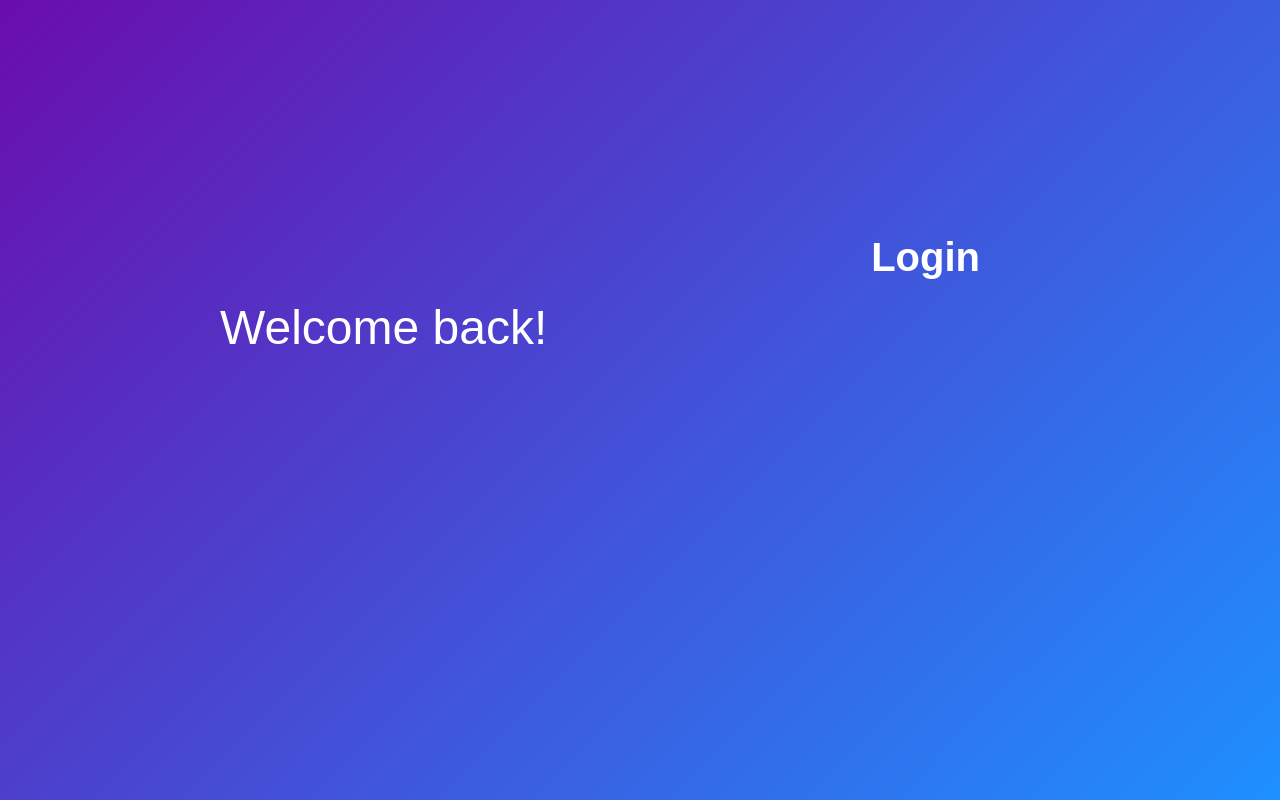
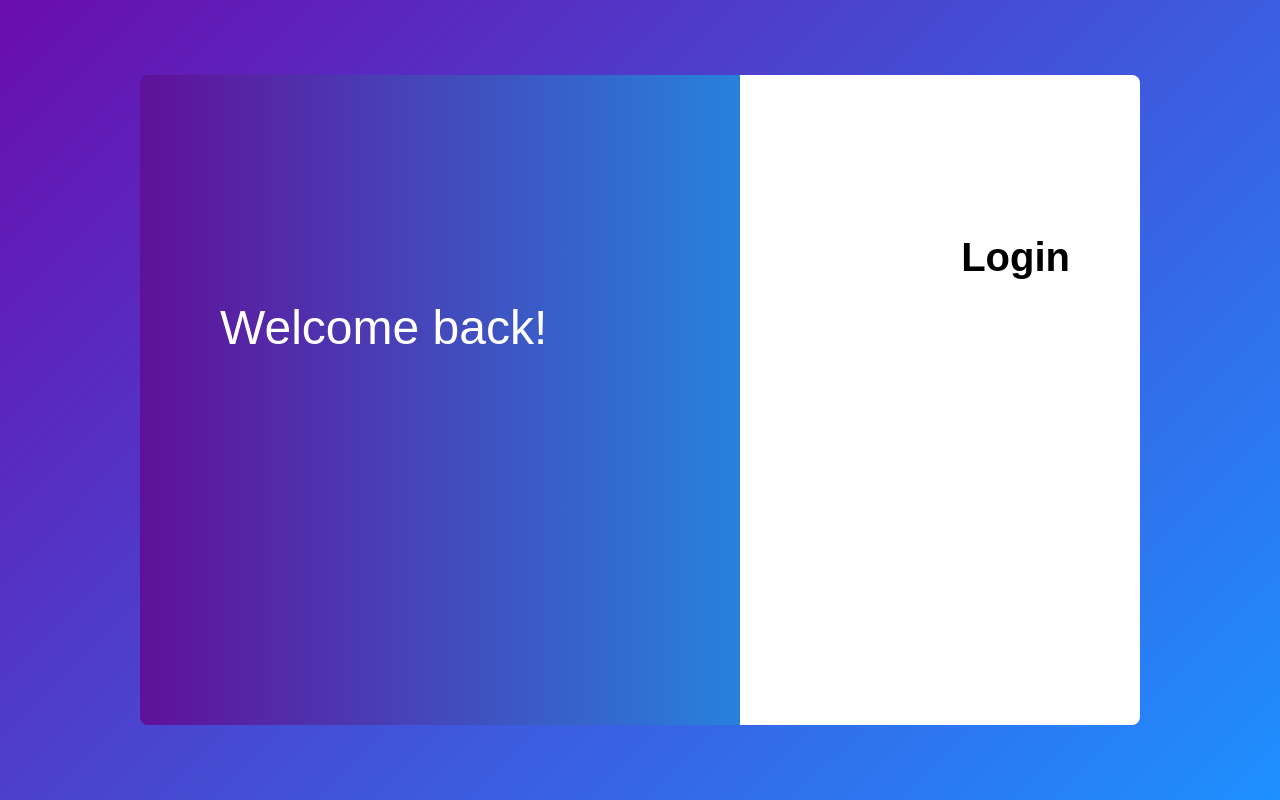
Before and after one commit to joshuaconk14/Nowtify_frontend, a React (Create React App) app: page /login in a window 1280 px wide. Built offline with nearby package versions, Linux system fonts and the light colour scheme.

Commit message:
login more

```diff
--- a/src/pages/login.css
+++ b/src/pages/login.css
@@ -4,9 +4,10 @@
     position: absolute;
     font-size: 2.5em;
     top: 225px;
-    right: 300px;
+    right: 210px;
     margin-top: -50px; /* Moves header up */
     margin: 10px auto; /* padding */
+    color: black
 }
 
 .welcome-back-text {
@@ -16,3 +17,11 @@
     left: 220px;
     margin-top: -50px;
 }
+
+/* div is holding the text inside it and represents 'big rectangle' */
+.big-rectangle {
+    width: 1000px;
+    height: 650px;
+    background: linear-gradient(to right, #601099, #2782dd 60%, white 35%);
+    border-radius: 8px;
+}
--- a/src/pages/login.js
+++ b/src/pages/login.js
@@ -4,8 +4,10 @@ import './login.css'
 function Login() {
   return (
     <div>
+      <div class="big-rectangle">
       <h1 class="login-header"> Login</h1>
       <p class="welcome-back-text">Welcome back!</p>
+      </div>
     </div>
   );
 }
```
